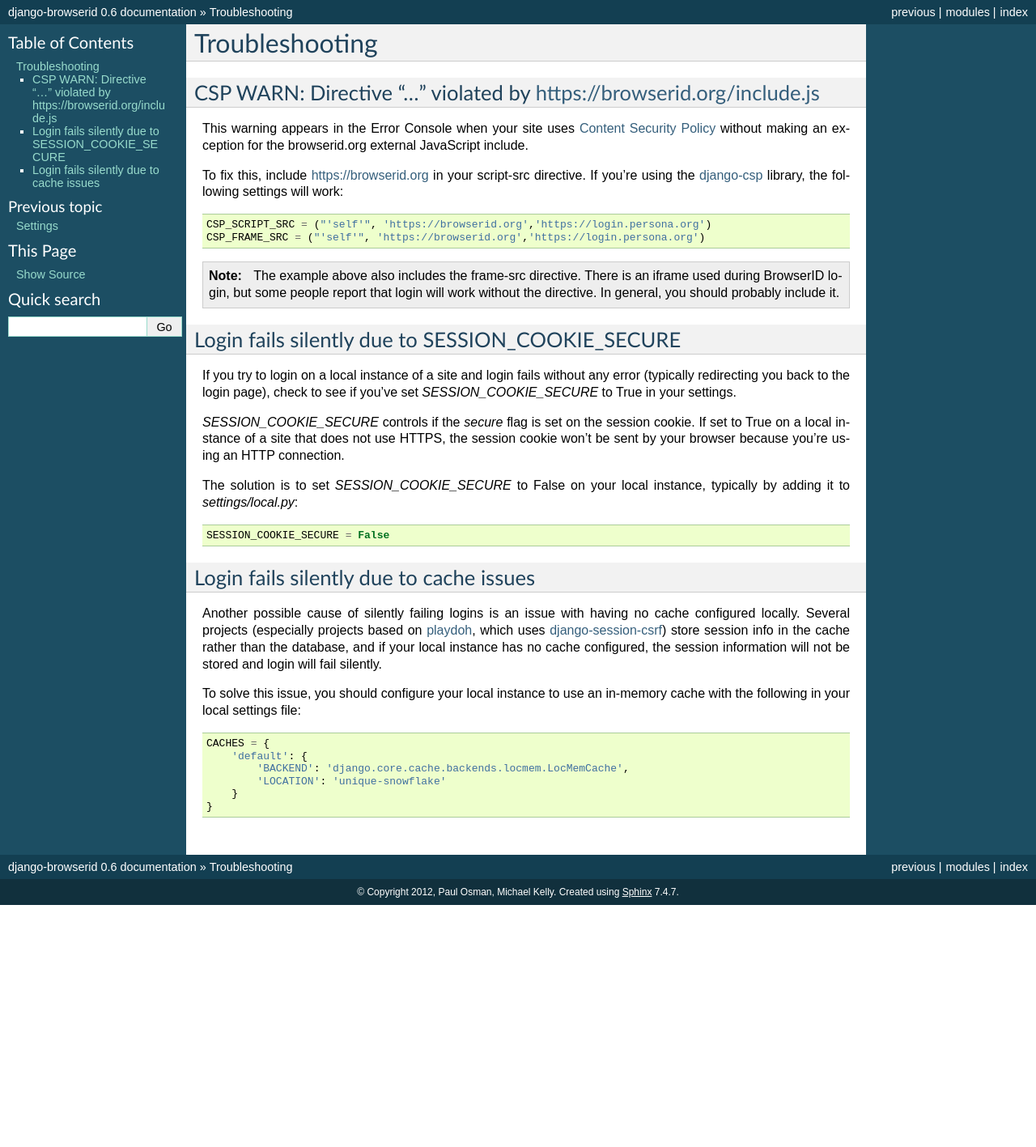
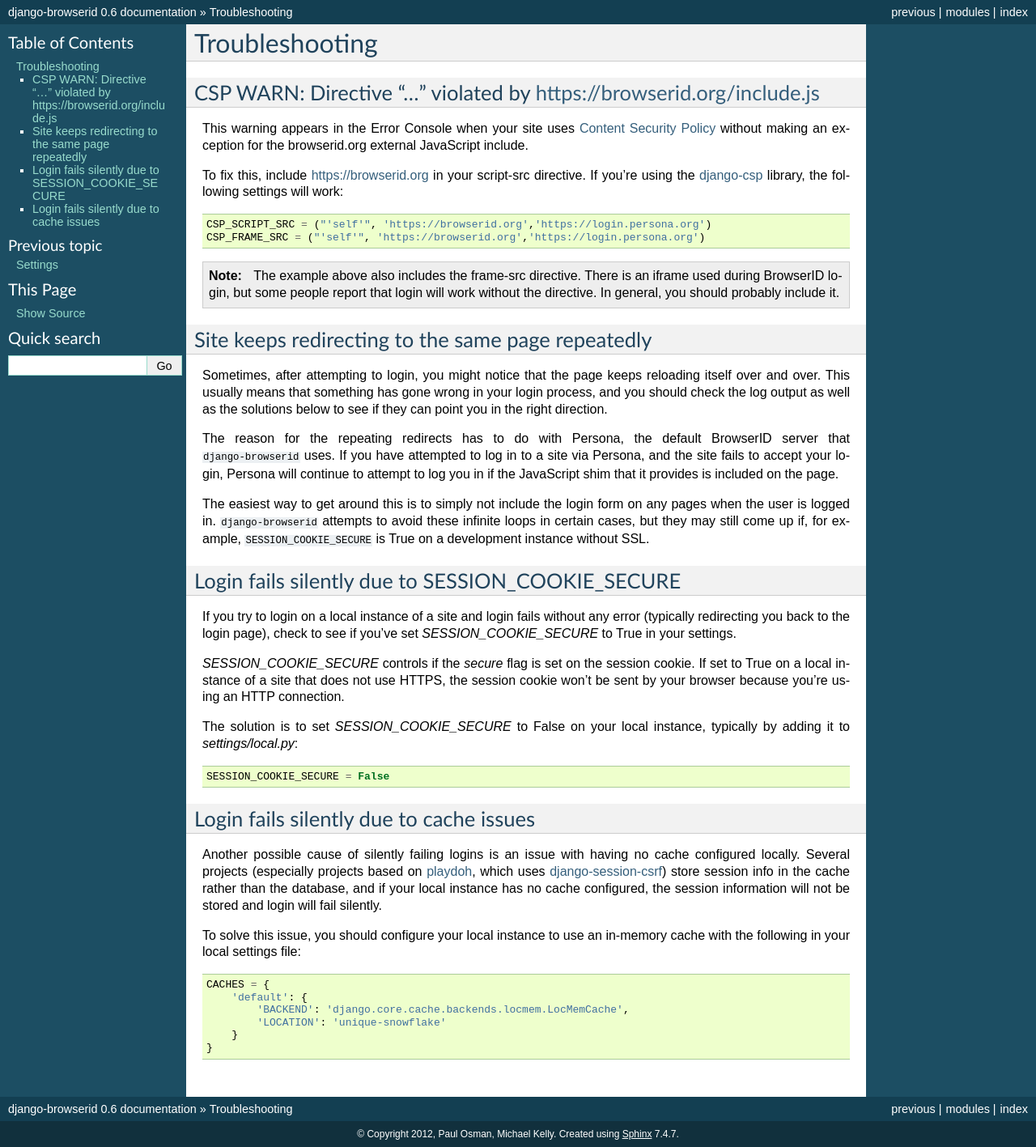
Before and after one commit to mozilla/django-browserid, a Sphinx documentation site: the page built from docs/details/troubleshooting.rst, in a window 1280 px wide. Shown: the whole page at 81% size. Built offline with Sphinx 7.4.7, drawn with Linux system fonts in a browser that asks for light colours; before the commit the page ends 1118 px from its top, so only the background shows below that.

Commit message:
Fix #82: Avoid common infinite-login-loop on error.
Avoids a login loop due to login errors and Persona's need to auto-login
users without their explicit action. *shakes fist at Persona*

There's still other situations that may cause infinite loops, but they
shouldn't show up in production and/or have either obvious log entries
or documentation explaining what caused them.

```diff
--- a/django_browserid/static/browserid/browserid.js
+++ b/django_browserid/static/browserid/browserid.js
@@ -40,7 +40,10 @@
 
         navigator.id.watch({
             onlogin: function(assertion) {
-                if (assertion) {
+                // Don't bother if login just failed.
+                if (location.search.indexOf('bid_login_failed=1') !== -1) {
+                    navigator.id.logout();
+                } else if (assertion) {
                     var $e = $('#id_assertion');
                     $e.val(assertion.toString());
                     $e.parent().submit();
--- a/docs/details/troubleshooting.rst
+++ b/docs/details/troubleshooting.rst
@@ -20,6 +20,27 @@ you're using the `django-csp`_ library, the following settings will work::
 
 .. _Content Security Policy: https://developer.mozilla.org/en/Security/CSP
 .. _django-csp: https://github.com/mozilla/django-csp
+
+
+Site keeps redirecting to the same page repeatedly
+--------------------------------------------------
+
+Sometimes, after attempting to login, you might notice that the page keeps
+reloading itself over and over. This usually means that something has gone wrong
+in your login process, and you should check the log output as well as the
+solutions below to see if they can point you in the right direction.
+
+The reason for the repeating redirects has to do with Persona, the default
+BrowserID server that ``django-browserid`` uses. If you have attempted to log in
+to a site via Persona, and the site fails to accept your login, Persona will
+continue to attempt to log you in if the JavaScript shim that it provides is
+included on the page.
+
+The easiest way to get around this is to simply not include the login form on
+any pages when the user is logged in. ``django-browserid`` attempts to avoid
+these infinite loops in certain cases, but they may still come up if, for
+example, ``SESSION_COOKIE_SECURE`` is True on a development instance without
+SSL.
 
 
 Login fails silently due to SESSION_COOKIE_SECURE
```
Also changed, not shown: 2 other files.
